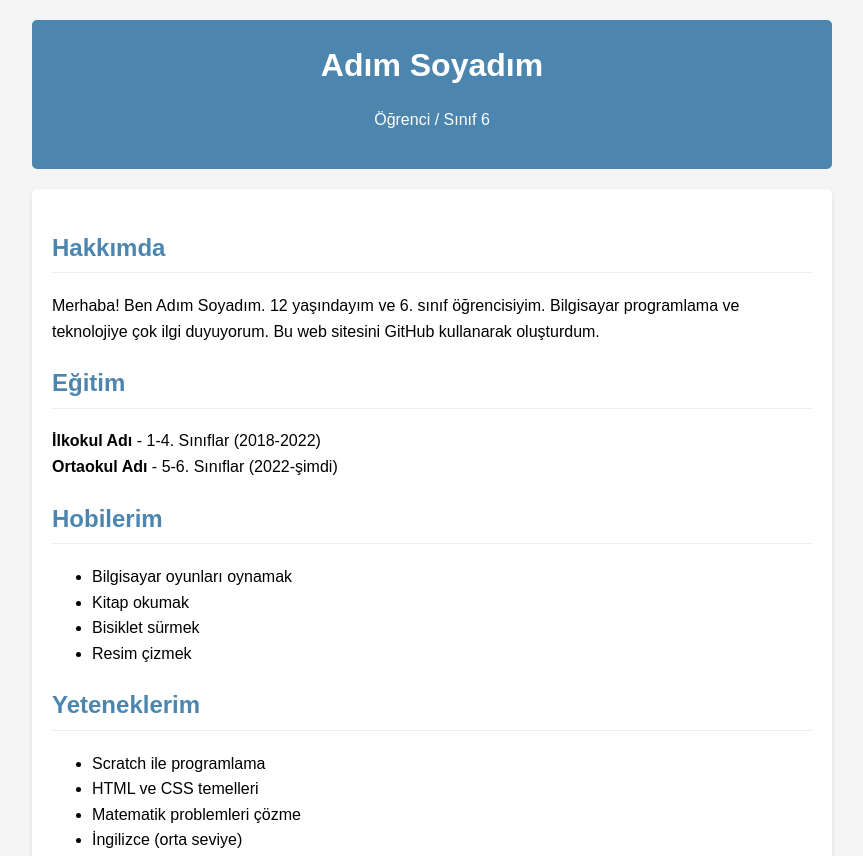
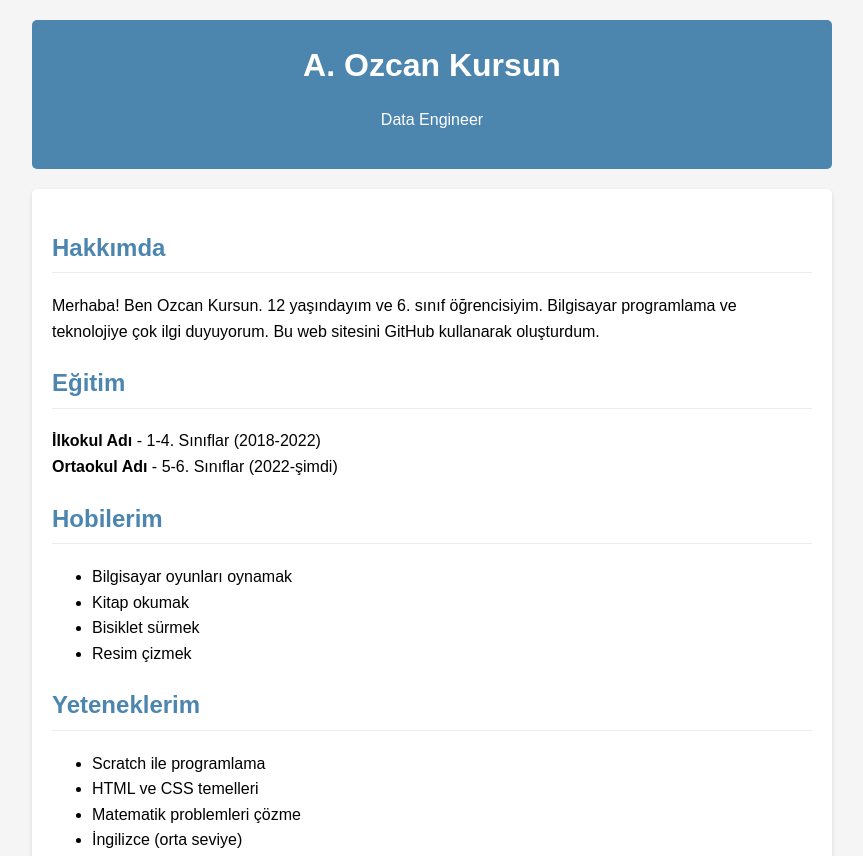
Before and after one commit to ozcankursun/ozcankursun.github.io, a plain HTML site: page index.html in a window 1280 px wide. Shown: the top 856 px of the page, without its empty margins (208-1071 px from the left). Drawn offline with Linux system fonts and the light colour scheme.

Commit message:
en bastaki dosyaya gelindei

```diff
--- a/index.html
+++ b/index.html
@@ -3,7 +3,7 @@
 <head>
     <meta charset="UTF-8">
     <meta name="viewport" content="width=device-width, initial-scale=1.0">
-    <title>Benim Özgeçmişim</title>
+    <title>VLOG</title>
     <style>
         body {
             font-family: Arial, sans-serif;
@@ -49,15 +49,15 @@
 </head>
 <body>
     <header>
-        <h1>Adım Soyadım</h1>
-        <p>Öğrenci / Sınıf 6</p>
+        <h1>A. Ozcan Kursun</h1>
+        <p>Data Engineer</p>
     </header>
 
     <div class="container">
         <div class="section">
             <h2>Hakkımda</h2>
             <p>
-                Merhaba! Ben Adım Soyadım. 12 yaşındayım ve 6. sınıf öğrencisiyim.
+                Merhaba! Ben Ozcan Kursun. 12 yaşındayım ve 6. sınıf öğrencisiyim.
                 Bilgisayar programlama ve teknolojiye çok ilgi duyuyorum.
                 Bu web sitesini GitHub kullanarak oluşturdum.
             </p>
```
